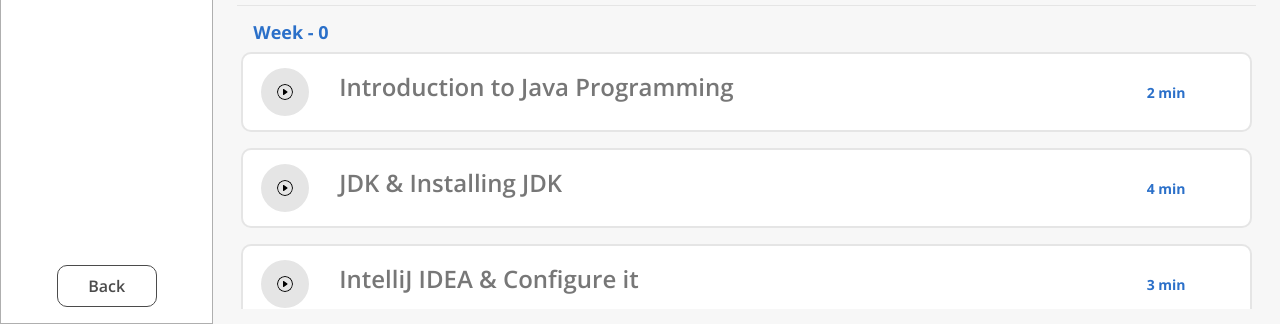
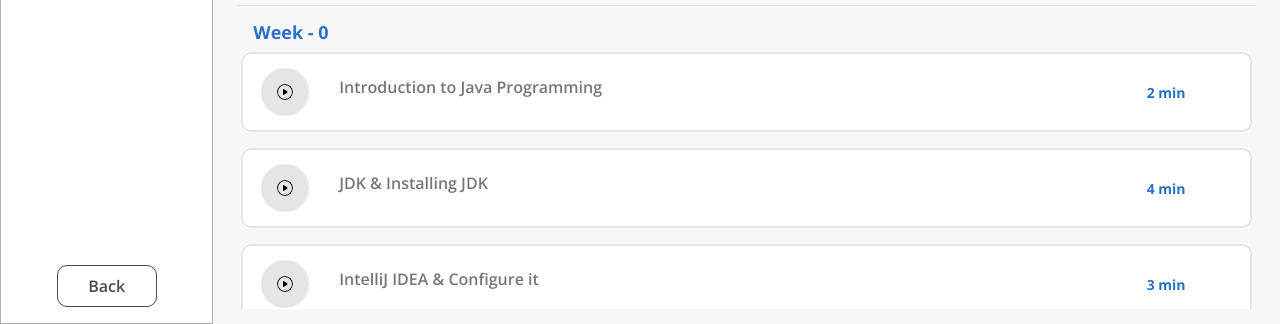
Before and after one commit to DevGeeksMyanmar/learning_app, a website: page view/lecture.html in a window 1280 px wide. Shown: the part 476-800 px from the top of the page. Drawn offline with nearby package versions, Linux system fonts and the light colour scheme.

Commit message:
Update lecture css

```diff
--- a/assets/css/lecture.css
+++ b/assets/css/lecture.css
@@ -156,7 +156,7 @@
 }
 
 .video-part h3{
-    font-size: var(--fs-24);
+    font-size: var(--fs-20);
     font-weight: var(--fw-semibold);
     color: var(--wolf);
 }
```
